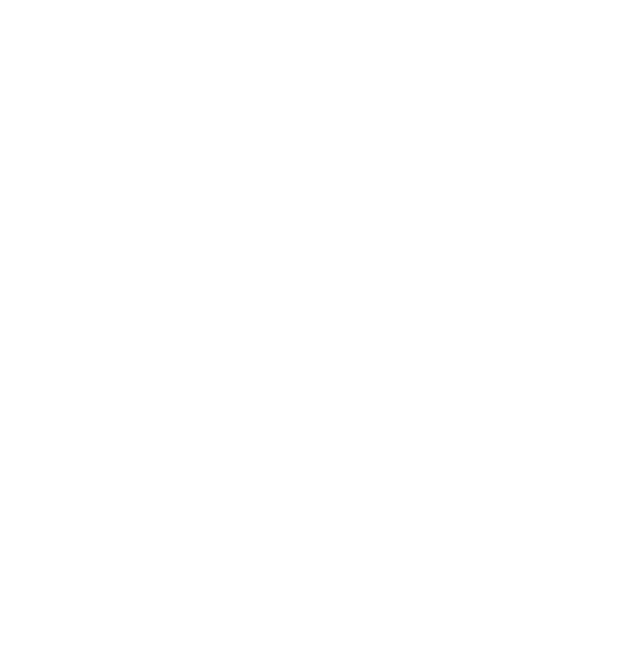
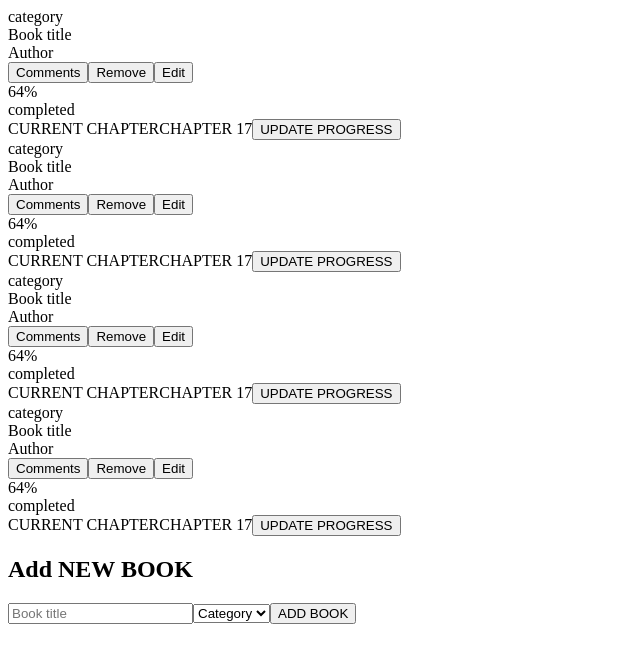
Before and after one commit to mugberto/bookstore, a React (Create React App) app: page / in a window 1280 px wide. Shown: the top 662 px of the page, without its empty margins (0-640 px from the left). Built offline with nearby package versions, Linux system fonts and the light colour scheme.

Commit message:
Add Book commponents

```diff
--- a/src/components/App.js
+++ b/src/components/App.js
@@ -1,7 +1,13 @@
+import React from 'react';
+import Books from './appComponents/Books';
 import './App.css';
 
 function App() {
-  return null;
+  return (
+    <div>
+      <Books />
+    </div>
+  );
 }
 
 export default App;
--- a/src/components/appComponents/Books.js
+++ b/src/components/appComponents/Books.js
@@ -0,0 +1,14 @@
+import React from 'react';
+import BookList from './booksComponents/BookList';
+import AddBookForm from './booksComponents/AddBookForm';
+
+function Books() {
+  return (
+    <div>
+      <BookList />
+      <AddBookForm />
+    </div>
+  );
+}
+
+export default Books;
--- a/src/components/appComponents/booksComponents/AddBookForm.js
+++ b/src/components/appComponents/booksComponents/AddBookForm.js
@@ -0,0 +1,20 @@
+import React from 'react';
+
+function AddBookForm() {
+  return (
+    <div>
+      <h2>Add NEW BOOK</h2>
+      <form>
+        <input type="text" name="title" placeholder="Book title" />
+        <select placeholder="">
+          <option selected disabled hidden>Category</option>
+          <option value="Sci-Fi">Sci-Fi</option>
+          <option value="Action">Action</option>
+        </select>
+        <button type="button" className="add-btn">ADD BOOK</button>
+      </form>
+    </div>
+  );
+}
+
+export default AddBookForm;
--- a/src/components/appComponents/booksComponents/BookList.js
+++ b/src/components/appComponents/booksComponents/BookList.js
@@ -0,0 +1,15 @@
+import React from 'react';
+import BookItem from './bookListComponents/BookItem';
+
+function BookList() {
+  return (
+    <div className="book-list">
+      <BookItem />
+      <BookItem />
+      <BookItem />
+      <BookItem />
+    </div>
+  );
+}
+
+export default BookList;
--- a/src/components/appComponents/booksComponents/bookListComponents/BookItem.js
+++ b/src/components/appComponents/booksComponents/bookListComponents/BookItem.js
@@ -0,0 +1,29 @@
+import React from 'react';
+
+function BookItem() {
+  return (
+    <div className="book-item">
+      <div className="col">
+        <div className="category-name">category</div>
+        <div className="book-title">Book title</div>
+        <div className="author-name">Author</div>
+        <div>
+          <button>Comments</button>
+          <button>Remove</button>
+          <button>Edit</button>
+        </div>
+      </div>
+      <div className="col">
+        <span className="progress-chard"></span>
+        <span>64% <br /> completed</span>
+      </div>
+      <div className="col">
+        <span>CURRENT CHAPTER</span>
+        <span>CHAPTER 17</span>
+        <button type="button">UPDATE PROGRESS</button>
+      </div>
+    </div>
+  );
+}
+
+export default BookItem;
```
